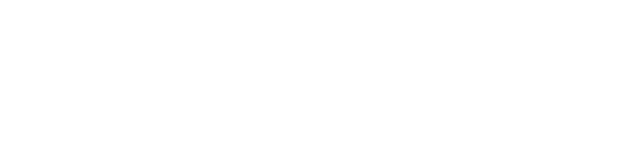
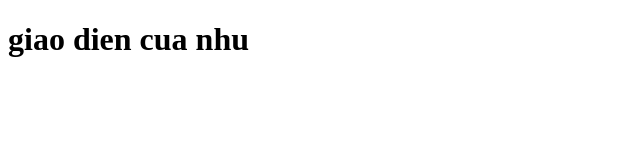
Before and after one commit to PhanThau/nhomgithubb, a plain HTML site: page footer.html in a window 1280 px wide. Shown: the whole page, without its empty margins (0-640 px from the left). Drawn offline with Linux system fonts and the light colour scheme.

Commit message:
moi code giao dien nhu

```diff
--- a/footer.html
+++ b/footer.html
@@ -6,6 +6,8 @@
     <title>Document</title>
 </head>
 <body>
-
+    <h1>
+        giao dien cua nhu
+    </h1>
 </body>
 </html>
```
